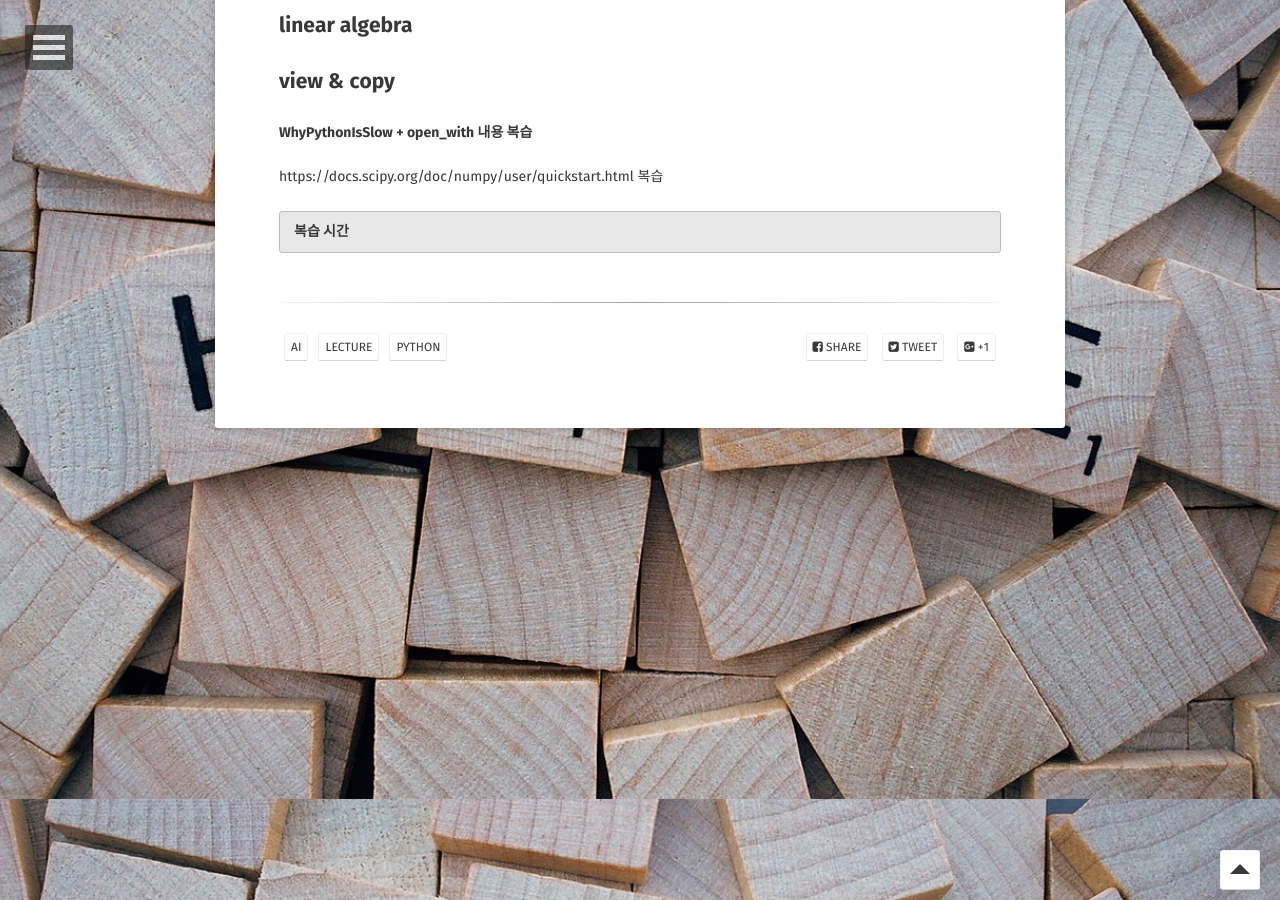
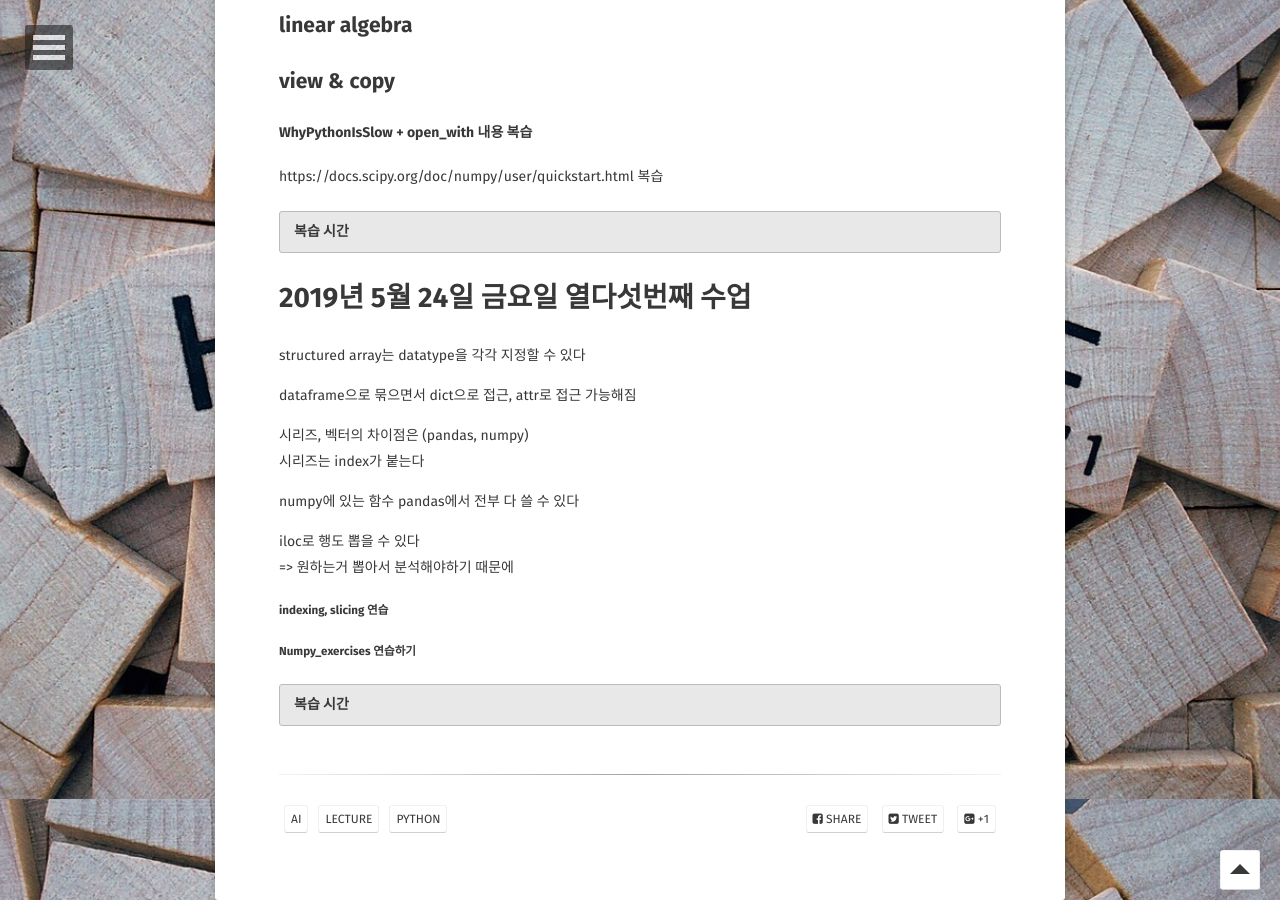
Before and after one commit to Jungjihyuk/JH_Life, a Jekyll site: the page built from _posts/2019-04-29-AILecture.md, in a window 1280 px wide and 900 px high, scrolled down 87401 px. Built offline with Jekyll 4.4.1, drawn with Linux system fonts in a browser that asks for light colours; some web fonts are replaced; comment, search, counter and statistics services are not loaded.

Commit message:
15일차 복습 보류

```diff
--- a/_posts/2019-04-29-AILecture.md
+++ b/_posts/2019-04-29-AILecture.md
@@ -3468,3 +3468,28 @@ https://docs.scipy.org/doc/numpy/user/quickstart.html 복습
 
 **복습 시간**
 {: .notice}
+
+
+
+# 2019년 5월 24일 금요일 열다섯번째 수업
+
+
+
+structured array는 datatype을 각각 지정할 수 있다 <br>
+
+dataframe으로 묶으면서 dict으로 접근, attr로 접근 가능해짐 <br>
+
+시리즈, 벡터의 차이점은 (pandas, numpy) <br>
+시리즈는 index가 붙는다 <br>
+
+
+numpy에 있는 함수 pandas에서 전부 다 쓸 수 있다 <br>
+
+iloc로 행도 뽑을 수 있다 <br>
+=> 원하는거 뽑아서 분석해야하기 때문에 <br>
+
+
+##### indexing, slicing 연습
+##### Numpy_exercises 연습하기
+**복습 시간**
+{: .notice}
```
